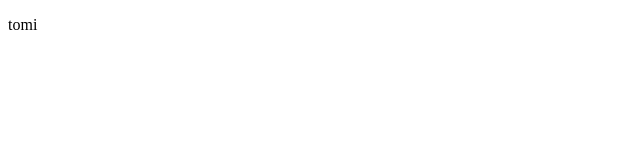
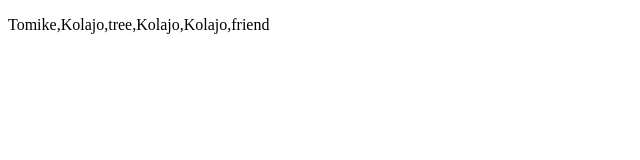
Before and after one commit to tomike19/Javascript-Course, a plain HTML site: page index.html in a window 1280 px wide. Shown: the whole page, without its empty margins (0-640 px from the left). Drawn offline with Linux system fonts and the light colour scheme.

Commit message:
javascript push method

```diff
--- a/index.html
+++ b/index.html
@@ -13,9 +13,10 @@
         <script>
             // let $daphne = 2;
             // let $Tomike = 5;
-            const person= {firstName:'Tomike', lastName:'Kolajo'}
-            person.firstName = 'tomi'
-            document.getElementById("demo").innerHTML= person.firstName
+            const person= ['Tomike','Kolajo', 'tree', 'Kolajo', 'Kolajo']
+            person.push("friend")
+
+            document.getElementById("demo").innerHTML= person
 
         </script>
         <!-- <script src="/Arrays/index.js"></script> -->
```
